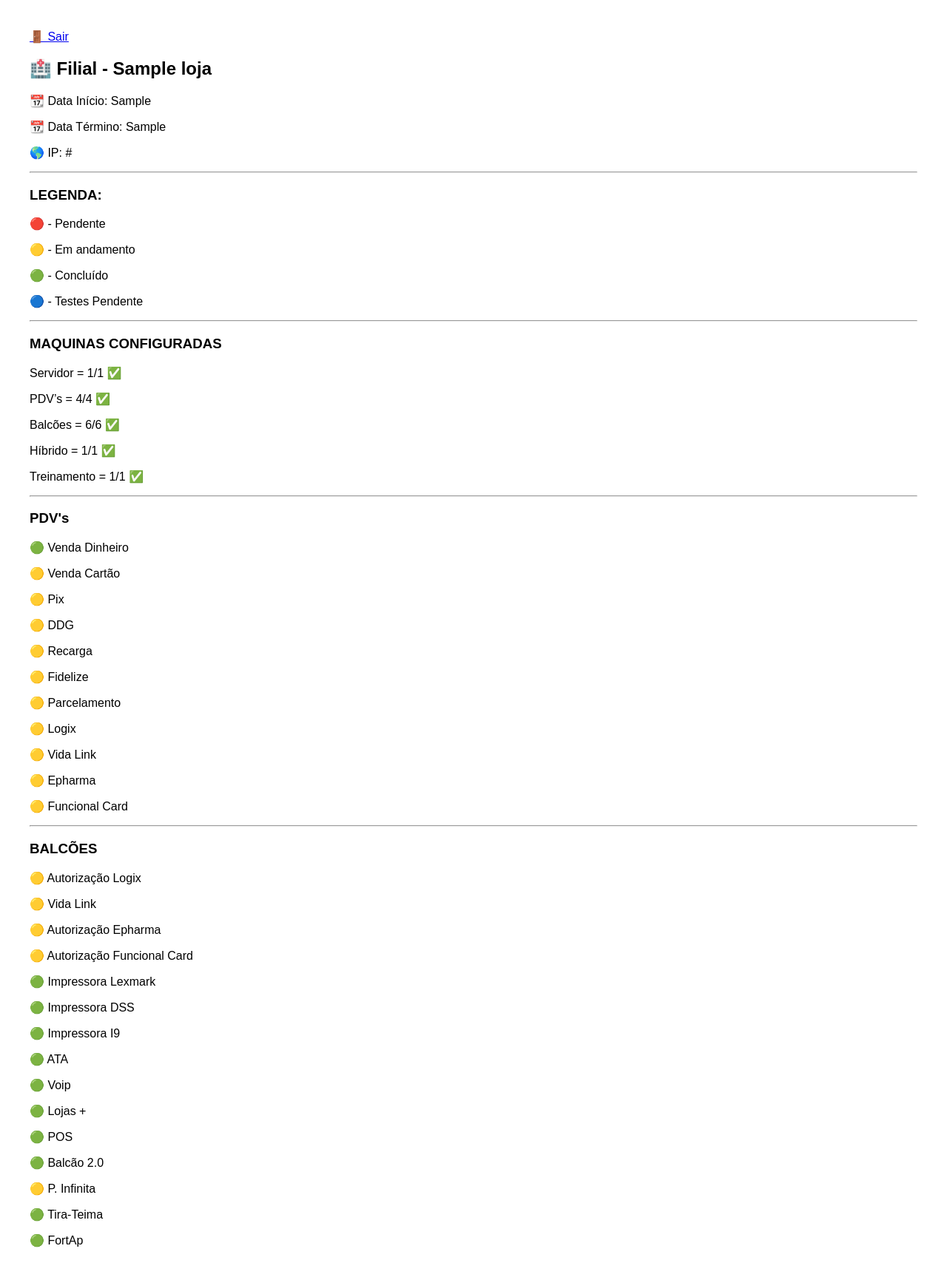
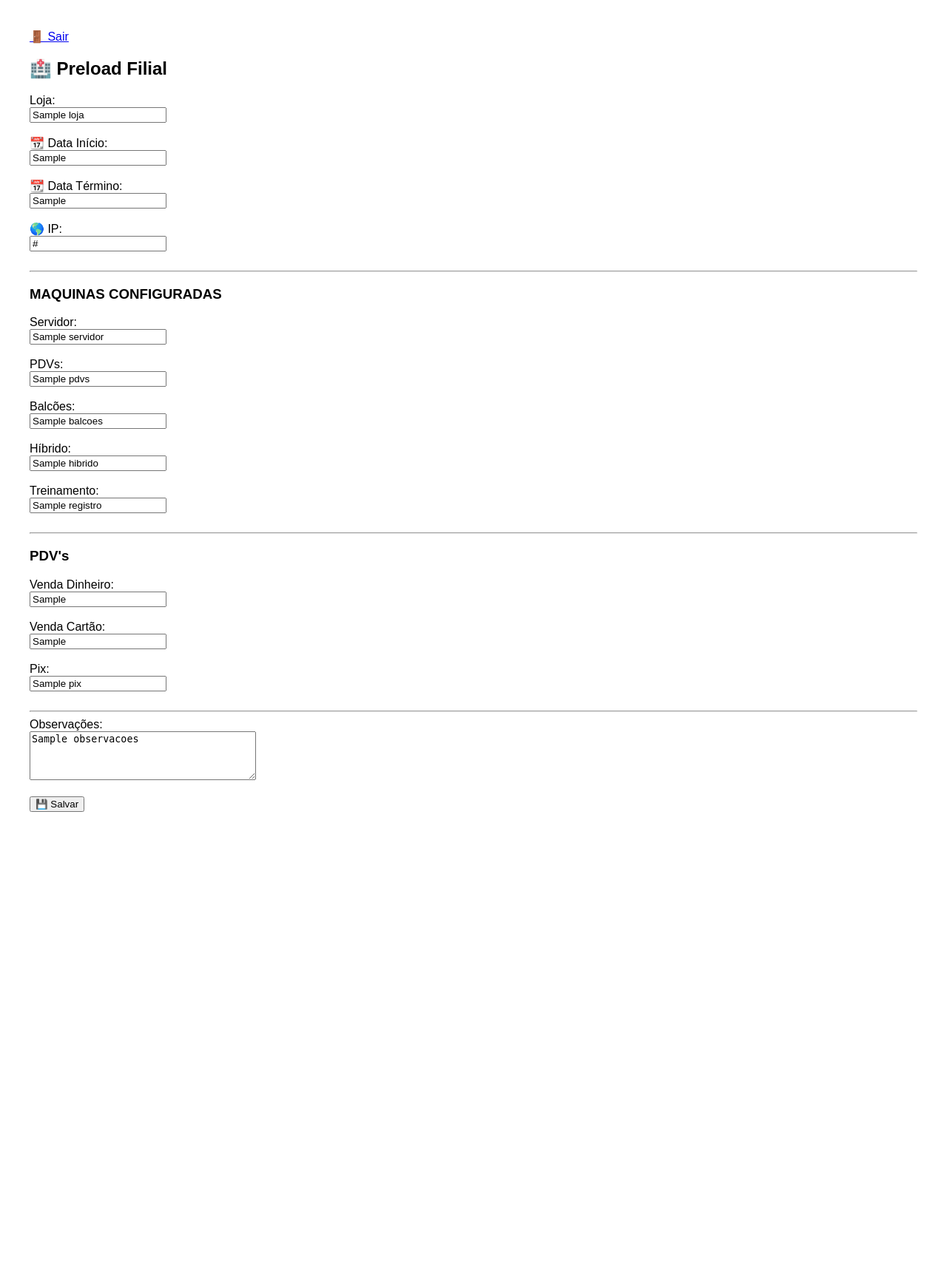
Before and after one commit to ALMDPSP/preload_app, a Flask app: template templates/index.html in a window 1280 px wide. Shown: the whole page at 74% size. After the commit the page ends 1098 px from the top, so only its background shows below. Run offline with Flask 3, Linux system fonts and the light colour scheme; the template is opened without the code that fills it: most values are stand-ins (such as "Sample title", 1, 10 or a date in 2020); some libraries are stand-ins or nearby versions.

Commit message:
Update index.html

```diff
--- a/templates/index.html
+++ b/templates/index.html
@@ -7,64 +7,63 @@
 
 <a href="/logout">🚪 Sair</a>
 
-<h2>🏥 Filial - {{ filial.loja }}</h2>
-<p>📆 Data Início: {{ filial.entrada_ti }}</p>
-<p>📆 Data Término: {{ filial.term_obra }}</p>
-<p>🌎 IP: {{ filial.link }}</p>
+<h2>🏥 Preload Filial</h2>
 
-<hr>
+<form method="POST" action="/salvar">
 
-<h3>LEGENDA:</h3>
-<p>🔴 - Pendente</p>
-<p>🟡 - Em andamento</p>
-<p>🟢 - Concluído</p>
-<p>🔵 - Testes Pendente</p>
+Loja:<br>
+<input type="text" name="loja" value="{{ registro.loja if registro }}"><br><br>
+
+📆 Data Início:<br>
+<input type="text" name="entrada_ti" value="{{ registro.entrada_ti if registro }}"><br><br>
+
+📆 Data Término:<br>
+<input type="text" name="term_obra" value="{{ registro.term_obra if registro }}"><br><br>
+
+🌎 IP:<br>
+<input type="text" name="link" value="{{ registro.link if registro }}"><br><br>
 
 <hr>
 
 <h3>MAQUINAS CONFIGURADAS</h3>
 
-<p>Servidor = 1/1 ✅</p>
-<p>PDV’s = 4/4 ✅</p>
-<p>Balcões = 6/6 ✅</p>
-<p>Híbrido = 1/1 ✅</p>
-<p>Treinamento = 1/1 ✅</p>
+Servidor:<br>
+<input type="text" name="servidor" value="{{ registro.servidor if registro }}"><br><br>
+
+PDVs:<br>
+<input type="text" name="pdvs" value="{{ registro.pdvs if registro }}"><br><br>
+
+Balcões:<br>
+<input type="text" name="balcoes" value="{{ registro.balcoes if registro }}"><br><br>
+
+Híbrido:<br>
+<input type="text" name="hibrido" value="{{ registro.hibrido if registro }}"><br><br>
+
+Treinamento:<br>
+<input type="text" name="treinamento" value="{{ registro.treinamento if registro }}"><br><br>
 
 <hr>
 
 <h3>PDV's</h3>
 
-<p>🟢 Venda Dinheiro</p>
-<p>🟡 Venda Cartão</p>
-<p>🟡 Pix</p>
-<p>🟡 DDG</p>
-<p>🟡 Recarga</p>
-<p>🟡 Fidelize</p>
-<p>🟡 Parcelamento</p>
-<p>🟡 Logix</p>
-<p>🟡 Vida Link</p>
-<p>🟡 Epharma</p>
-<p>🟡 Funcional Card</p>
+Venda Dinheiro:<br>
+<input type="text" name="venda_dinheiro" value="{{ registro.venda_dinheiro if registro }}"><br><br>
+
+Venda Cartão:<br>
+<input type="text" name="venda_cartao" value="{{ registro.venda_cartao if registro }}"><br><br>
+
+Pix:<br>
+<input type="text" name="pix" value="{{ registro.pix if registro }}"><br><br>
 
 <hr>
 
-<h3>BALCÕES</h3>
+Observações:<br>
+<textarea name="observacoes" rows="4" style="width:300px;">{{ registro.observacoes if registro }}</textarea>
 
-<p>🟡 Autorização Logix</p>
-<p>🟡 Vida Link</p>
-<p>🟡 Autorização Epharma</p>
-<p>🟡 Autorização Funcional Card</p>
-<p>🟢 Impressora Lexmark</p>
-<p>🟢 Impressora DSS</p>
-<p>🟢 Impressora I9</p>
-<p>🟢 ATA</p>
-<p>🟢 Voip</p>
-<p>🟢 Lojas +</p>
-<p>🟢 POS</p>
-<p>🟢 Balcão 2.0</p>
-<p>🟡 P. Infinita</p>
-<p>🟢 Tira-Teima</p>
-<p>🟢 FortAp</p>
+<br><br>
+<button type="submit">💾 Salvar</button>
+
+</form>
 
 </body>
 </html>
```
